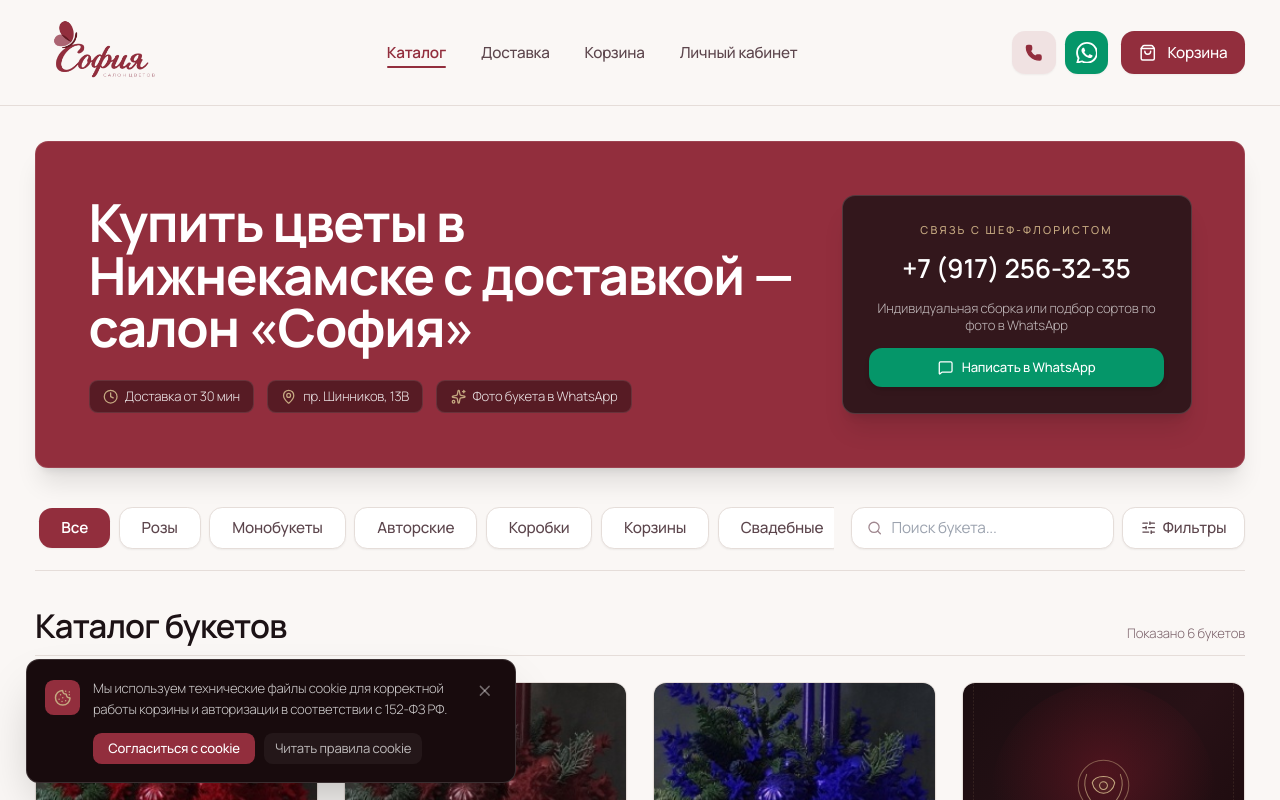
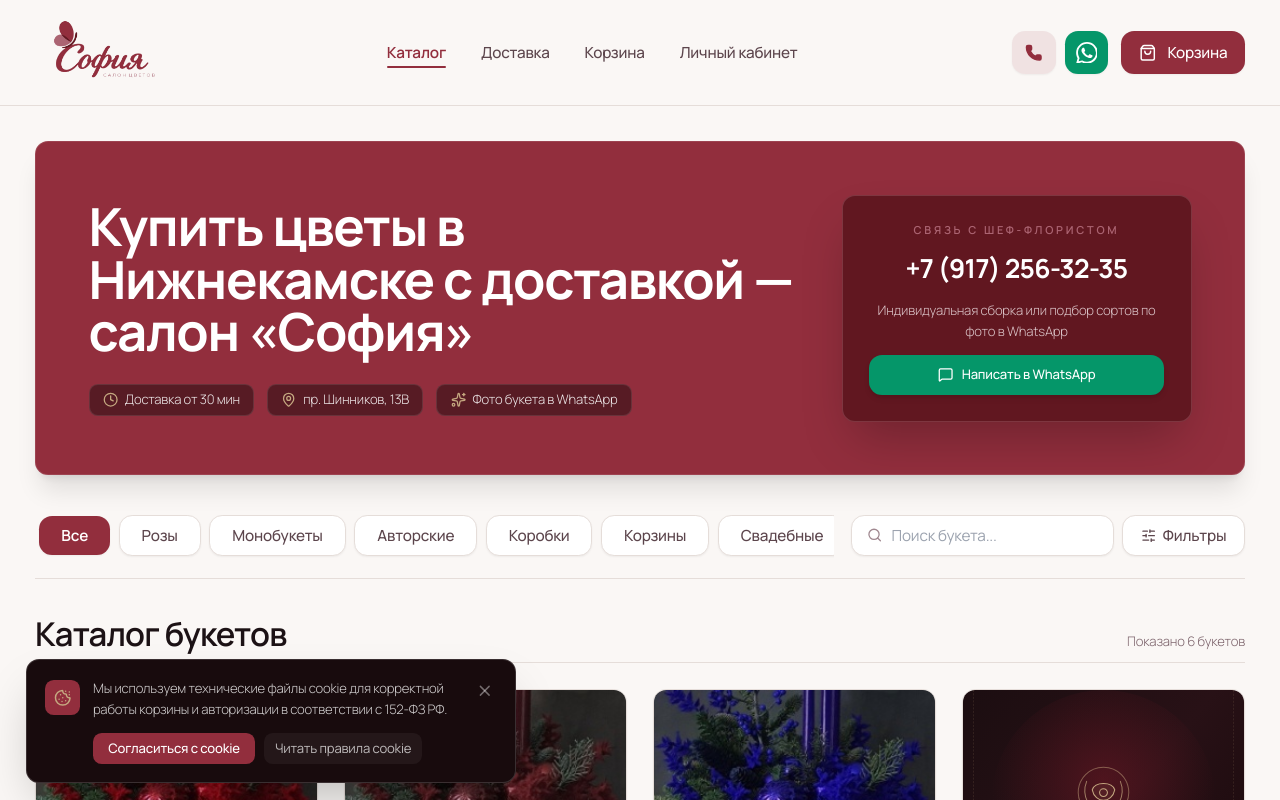
Before and after one commit to nqtq672ss7-create/sophiya, a React (Vite) app: page / in a window 1280 px wide. Shown: the top 800 px of the page. Built offline with nearby package versions, Linux system fonts and the light colour scheme; no server answers.

Commit message:
style(hero): apply silk velvet tone-on-tone design for florist contact card

```diff
--- a/scripts/prerender.js
+++ b/scripts/prerender.js
@@ -884,7 +884,7 @@ function generatePreRenderedHtml(route) {
 
       <!-- 3. Primary Hero Section with SINGLE Visible H1 on ALL screens -->
       <section class="max-w-7xl mx-auto px-4 sm:px-6 lg:px-8 pt-4 sm:pt-6 w-full">
-        <div class="relative overflow-hidden rounded-xl bg-[#380A10] text-white p-6 sm:p-8 lg:p-12 shadow-xl border border-white/10">
+        <div class="relative overflow-hidden rounded-xl bg-[#922E3D] text-white p-6 sm:p-8 lg:p-12 shadow-xl border border-white/10">
           <div class="max-w-3xl space-y-4">
             <!-- THE SINGLE H1 TAG FOR THE ENTIRE PAGE -->
             <h1 class="font-sans text-2xl sm:text-3xl md:text-4xl lg:text-5xl font-bold leading-tight tracking-tight text-white">
--- a/src/components/figma/FigmaCatalogScreen.tsx
+++ b/src/components/figma/FigmaCatalogScreen.tsx
@@ -163,20 +163,20 @@ export const FigmaCatalogScreen: React.FC<FigmaCatalogScreenProps> = ({
               </div>
             </div>
 
-            {/* Quick Contact & WhatsApp Card (Desktop & Mobile accessible) */}
-            <div className="w-full lg:w-80 bg-[#1C1215]/80 border border-white/15 rounded-xl p-5 sm:p-6 shrink-0 text-center space-y-3 shadow-xl">
-              <span className="text-[11px] uppercase tracking-[0.2em] text-[#C5A880] font-medium block">
+            {/* Quick Contact & WhatsApp Card (Desktop & Mobile accessible) - Variant 3: Silk Velvet Tone-on-Tone */}
+            <div className="w-full lg:w-80 bg-[#611720] border border-[#AB6472]/40 rounded-xl p-5 sm:p-6 shrink-0 text-center space-y-3 shadow-2xl">
+              <span className="text-[11px] uppercase tracking-[0.25em] text-[#AB6472] font-semibold block">
                 Связь с шеф-флористом
               </span>
 
               <a
                 href="tel:+79172563235"
-                className="font-sans text-2xl text-white font-semibold block hover:text-[#C5A880] transition-colors"
+                className="font-sans text-2xl text-white font-bold block hover:text-[#AB6472] transition-colors tracking-tight"
               >
                 +7 (917) 256-32-35
               </a>
 
-              <p className="text-xs text-white/70 font-light">
+              <p className="text-xs text-[#FAF0F2]/80 font-light leading-relaxed">
                 Индивидуальная сборка или подбор сортов по фото в WhatsApp
               </p>
 
```
